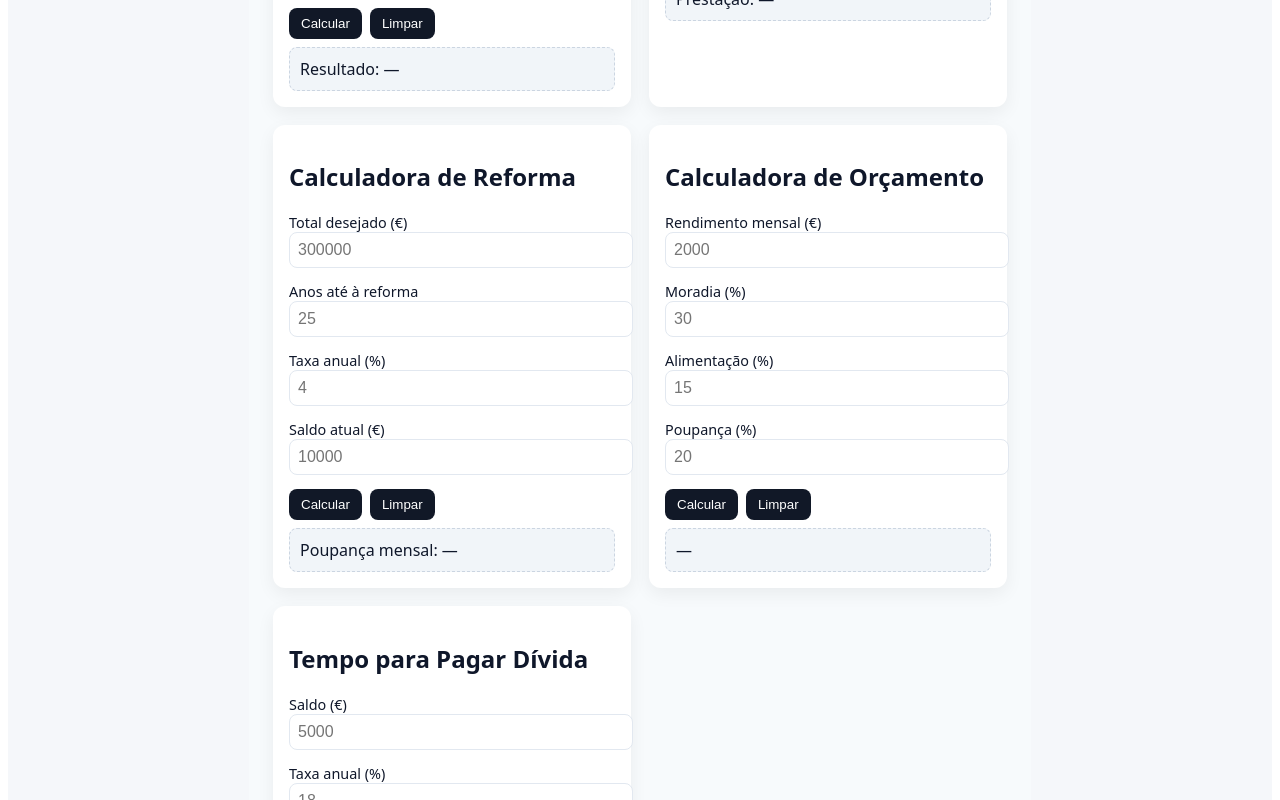
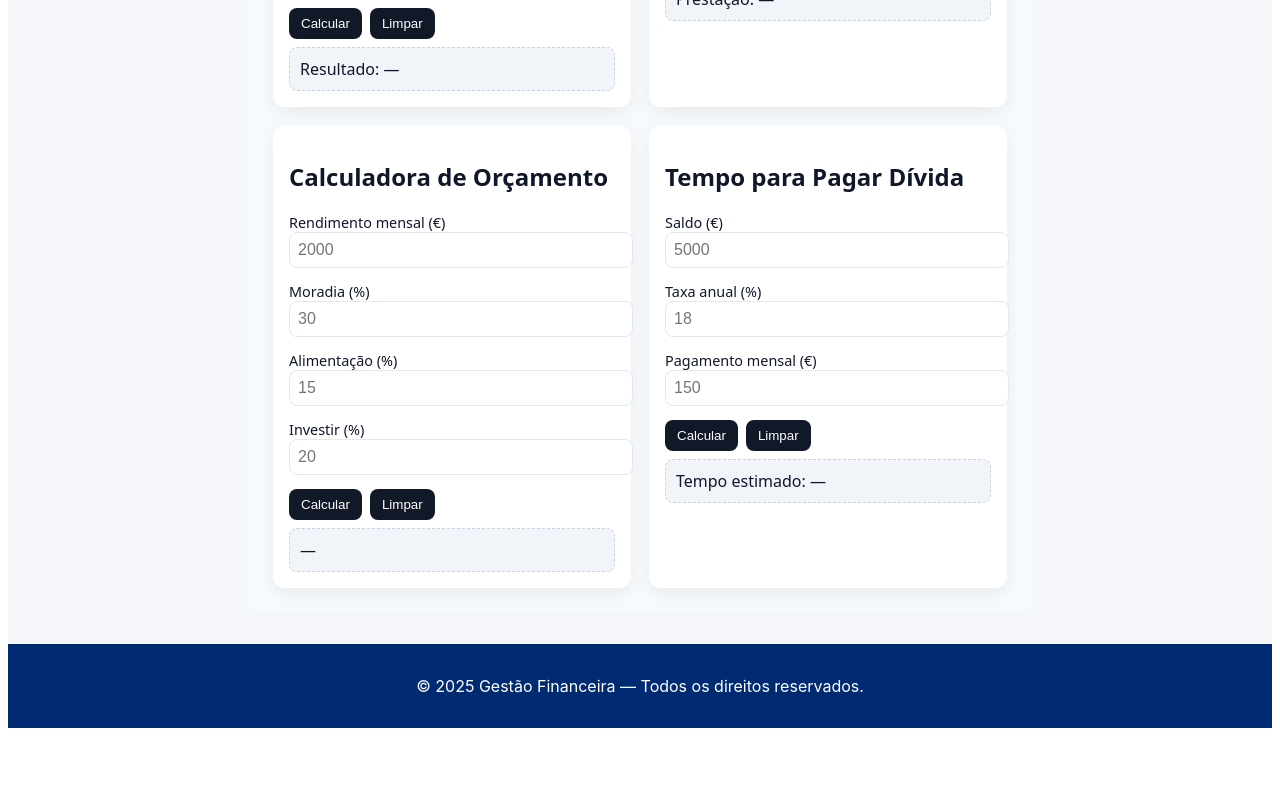
Before and after one commit to LUKOM-rgb/PW, a Vue app in the folder gestão-financeira/: page /ferramentas in a window 1280 px wide. Shown: the part 680-1480 px from the top of the page. After the commit the page ends 1416 px from the top, so only its background shows below. Built offline with nearby package versions, Linux system fonts and the light colour scheme.

Commit message:
Mudança de design para uma corretora

```diff
--- a/gestão-financeira/src/App.vue
+++ b/gestão-financeira/src/App.vue
@@ -8,6 +8,7 @@
           <li><router-link to="/ferramentas">Ferramentas</router-link></li>
           <li><router-link to="/blog">Blog</router-link></li>
           <li><router-link to="/sobre">Sobre Nós</router-link></li>
+          <li><router-link to="/investir">Investir</router-link></li>
         </ul>
       </nav>
     </header>
--- a/gestão-financeira/src/router/index.js
+++ b/gestão-financeira/src/router/index.js
@@ -27,6 +27,11 @@ const router = createRouter({
       name: 'sobre',
       component: SobreView,
     },
+    {
+      path: '/investir',
+      name: 'investir',
+      component: () => import('../views/InvestirView.vue'),
+    }
     // possivel rota para página de 404
   ],
 })
--- a/gestão-financeira/src/views/FerramentasView.vue
+++ b/gestão-financeira/src/views/FerramentasView.vue
@@ -8,30 +8,6 @@
       <JurosCompostos />
       <SimuladorCredito />
 
-      <!-- Reforma -->
-      <article class="card">
-        <h2>Calculadora de Reforma</h2>
-        <form @submit.prevent>
-          <label>Total desejado (€)</label>
-          <input type="number" step="0.01" placeholder="300000" />
-
-          <label>Anos até à reforma</label>
-          <input type="number" placeholder="25" />
-
-          <label>Taxa anual (%)</label>
-          <input type="number" step="0.01" placeholder="4" />
-
-          <label>Saldo atual (€)</label>
-          <input type="number" step="0.01" placeholder="10000" />
-
-          <div class="row">
-            <button type="button" class="btn">Calcular</button>
-            <button type="reset" class="btn">Limpar</button>
-          </div>
-
-          <div class="result">Poupança mensal: —</div>
-        </form>
-      </article>
 
       <!-- Orçamento -->
       <article class="card">
@@ -46,7 +22,7 @@
           <label>Alimentação (%)</label>
           <input type="number" placeholder="15" />
 
-          <label>Poupança (%)</label>
+          <label>Investir (%)</label>
           <input type="number" placeholder="20" />
 
           <div class="row">
--- /dev/null
+++ b/gestão-financeira/src/views/InvestirView.vue
@@ -0,0 +1,6 @@
+<template>
+  <div class="view sobre">
+    <h1>Investir</h1>
+    <p>A nossa missão é ajudar a investir melhor o seu dinheiro</p>
+  </div>
+</template>
```
